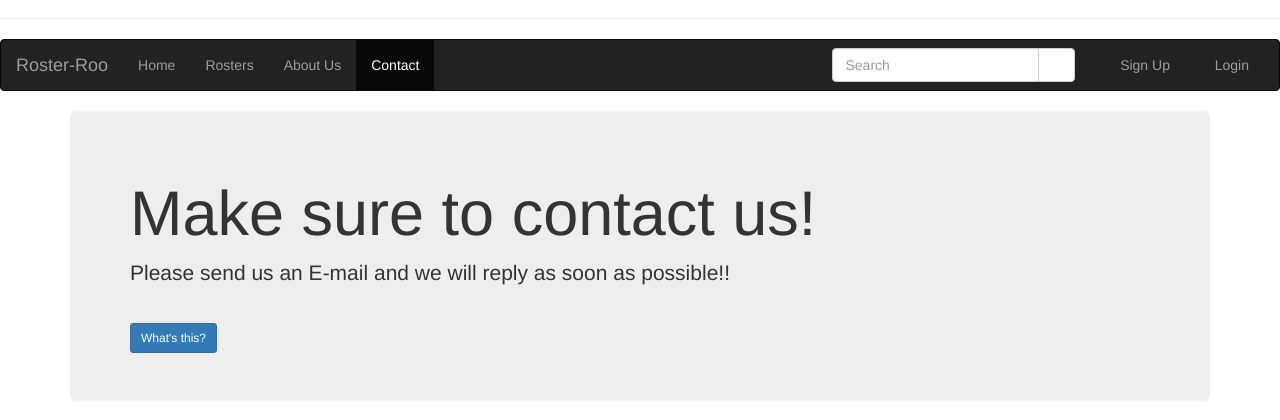
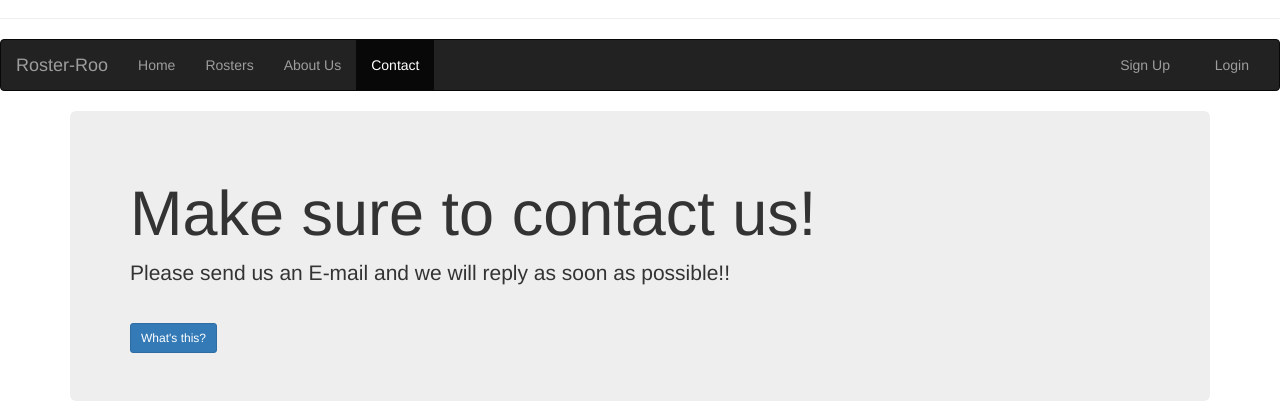
Before and after one commit to Maroxide/Roster-Roo, a PHP site: page /contact.php in a window 1280 px wide. Shown: the part 341-761 px from the top of the page. Run offline with PHP 8.4, Linux system fonts and the light colour scheme; some libraries are stand-ins or nearby versions; some web fonts are replaced.

Commit message:
Update contact.php

```diff
--- a/contact.php
+++ b/contact.php
@@ -36,7 +36,7 @@ header("Location:User.php");
 })
   </script>
 
-  <link rel="shortcut icon" href="favicon.ico">
+  <link rel="shortcut icon" href="food.ico">
   </head>
 
   <body>
@@ -57,21 +57,12 @@ header("Location:User.php");
           <ul class="nav navbar-nav">
             <li><a href="http://rosterroo.site88.net/index.php">Home</a></li>
              <li><a href="list">Rosters</a></li>
-            <li><a href="about">About Us</a></li>
-            <li class="active"><a href="contact">Contact</a></li>
+            <li><a href="http://rosterroo.site88.net/about.php">About Us</a></li>
+            <li class="active"><a href="http://rosterroo.site88.net/contact.php">Contact</a></li>
 
           </ul>
           <ul class="nav navbar-nav navbar-right">
-             <li>
-          <form class="navbar-form" action="search.php?go" method="post" role="search">
-    <div class="input-group">
-      <input type="text" class="form-control" placeholder="Search" name="srchterm" id="srchterm">
-      <div class="input-group-btn">
-        <button class="btn btn-default" name ="submit" type="submit"><i class="glyphicon glyphicon-search"></i></button>
-      </div>
-    </div>
-    </form>
-    </li>
+
             <li><a href="Signup" data-toggle="tooltip" data-placement="bottom" title="Keep up to date with everything Roster-Roo!!" ><span class="glyphicon glyphicon-user"></span> Sign Up</a></li>
             <li><a href="http://rosterroo.site88.net/Login.php"><span class="glyphicon glyphicon-log-in"></span> Login</a></li>
           </div>
```
